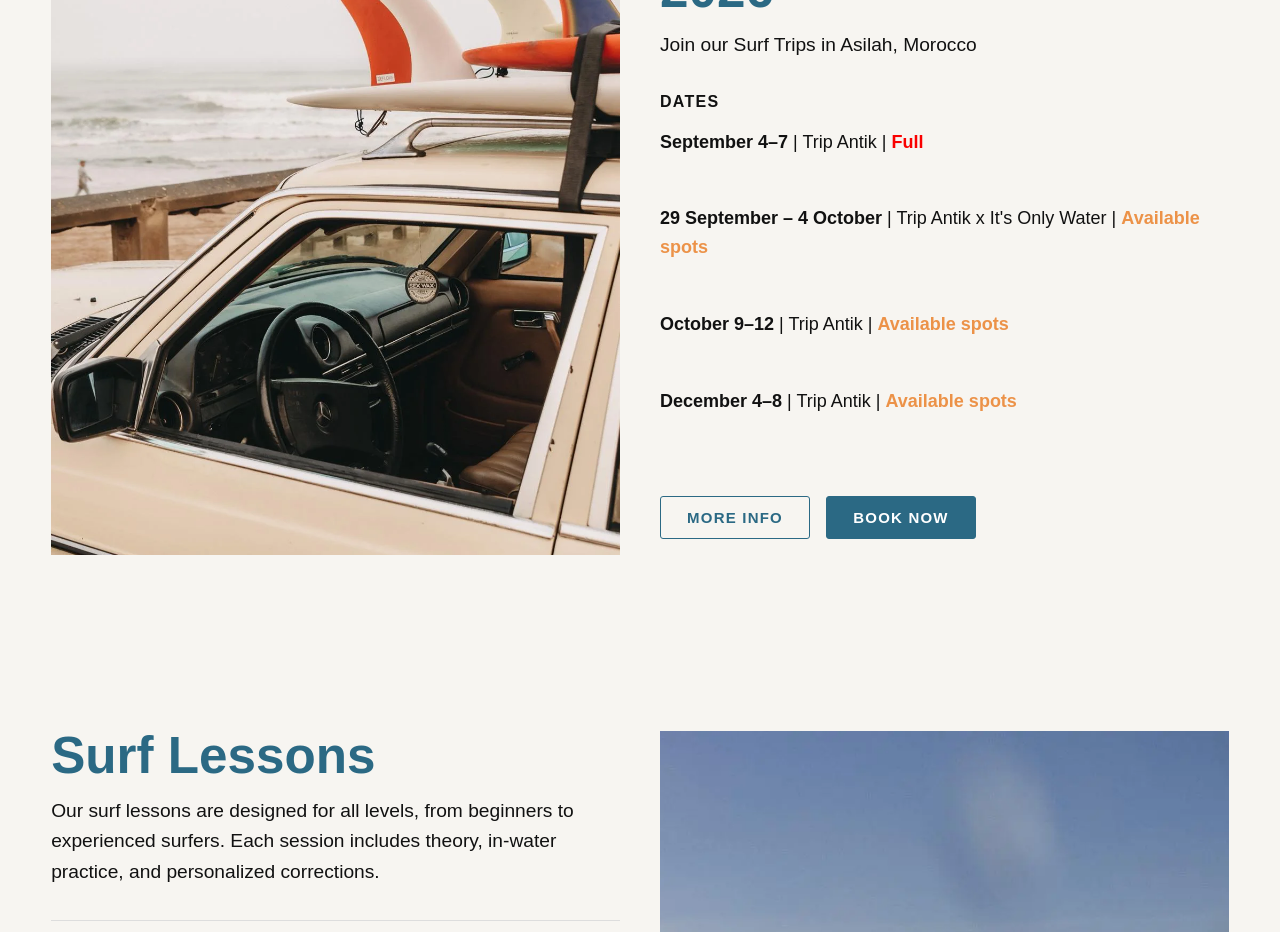
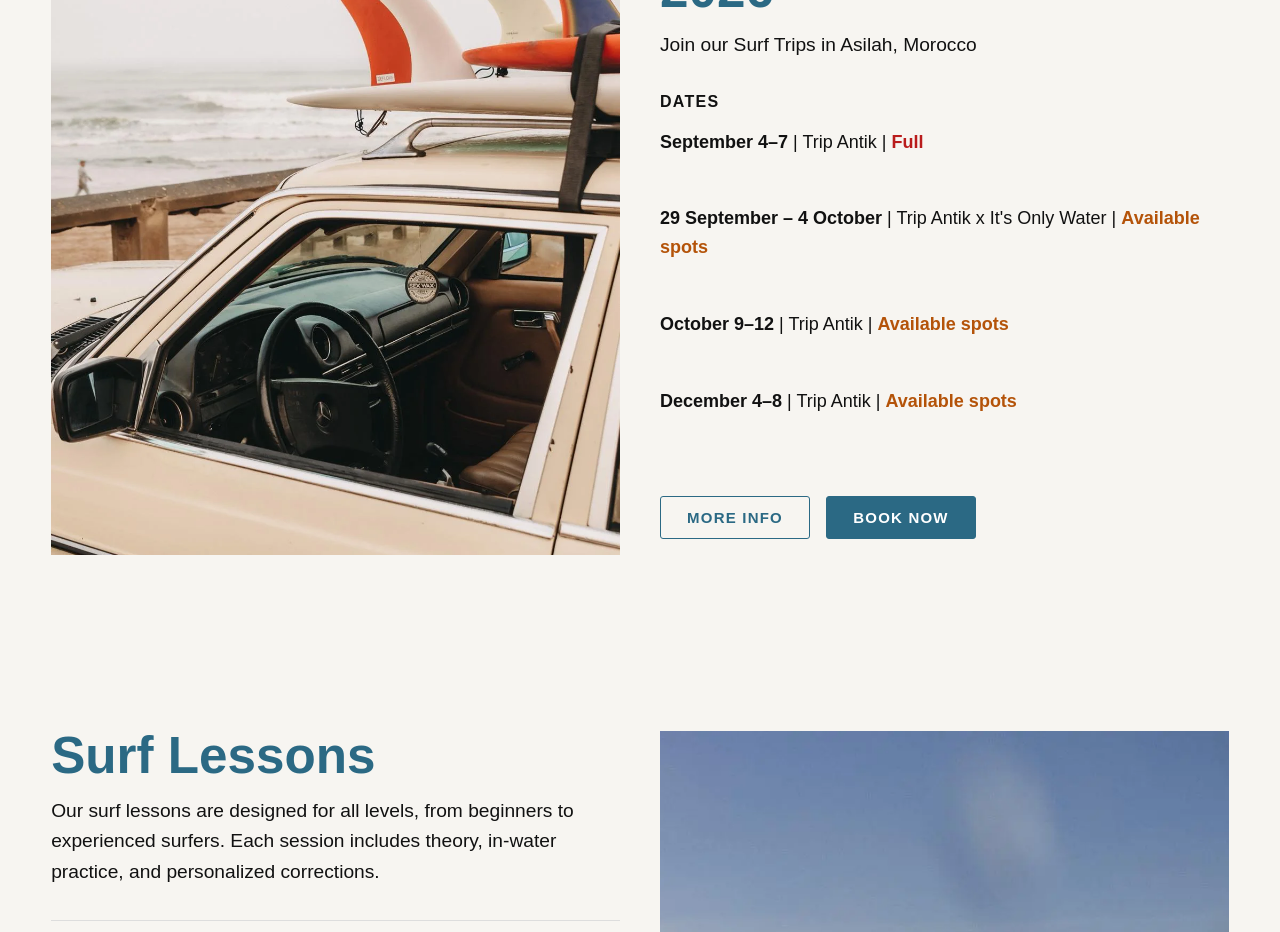
Before and after one commit to pablonare/antiksurf-next, a Next.js app: page / in a window 1280 px wide. Shown: the part 1240-2172 px from the top of the page. Built offline with nearby package versions, Linux system fonts and the light colour scheme.

Commit message:
cambiado algunas recomendaciones de google

```diff
--- a/app/layout.tsx
+++ b/app/layout.tsx
@@ -4,6 +4,7 @@ import "@/src/styles/globals.css";
 import Header from "@/components/layout/Header/Header";
 import Footer from "@/components/layout/Footer/Footer";
 import WhatsAppButton from "@/components/ui/WhatsAppButton/WhatsAppButton";
+
 
 import type { Metadata } from "next";
 export const metadata: Metadata = {
@@ -60,6 +61,7 @@ export const metadata: Metadata = {
   },
 };
 
+
 import localFont from "next/font/local";
 
 const antikFont = localFont({
@@ -68,6 +70,7 @@ const antikFont = localFont({
   weight: "400",
   style: "normal",
 });
+
 
 export default function RootLayout({
   children,
@@ -79,7 +82,9 @@ export default function RootLayout({
       <body>
         <Header />
 
-        {children}
+        <main>
+          {children}
+        </main>
 
         <Footer />
         <WhatsAppButton />
--- a/src/components/home/UpcomingTrips/UpcomingTrips.module.css
+++ b/src/components/home/UpcomingTrips/UpcomingTrips.module.css
@@ -31,7 +31,7 @@
 }
 
 .full {
-    color: #f90000;
+    color:#b91c1c;
 }
 
 .available {
--- a/src/components/layout/Header/CartButton.jsx
+++ b/src/components/layout/Header/CartButton.jsx
@@ -4,8 +4,8 @@ import Link from "next/link";
 
 function CartButton() {
   return (
-    <Link href="/shop" className={styles.cartLink}>
-      <button className={styles.cartButton}>
+    <Link href="/shop" className={styles.cartLink} aria-label="Open shop page">
+      <button className={styles.cartButton} aria-label="Open shop page">
         <ShoppingCart size={24} />
       </button>
     </Link>
--- a/src/styles/variables.css
+++ b/src/styles/variables.css
@@ -4,7 +4,7 @@
   --font-main: "AntikFont", sans-serif;
 
   --color-primary: #2b6984;
-  --color-secondary: #ec9248;;
+  --color-secondary: #b45309;
   --color-black: #111111;
   --color-white: #ffffff;
   --color-bg: #f7f5f1;
```
